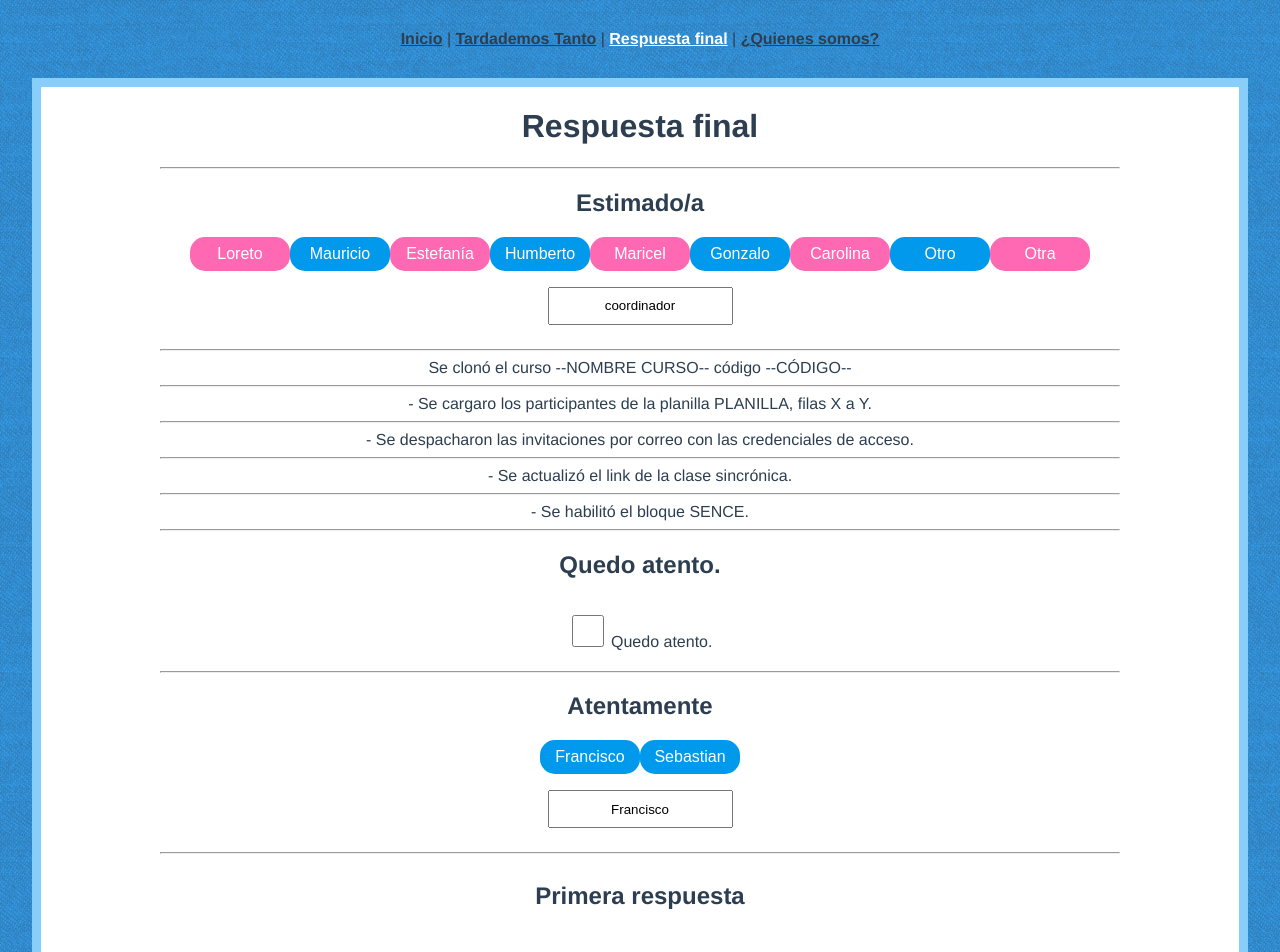
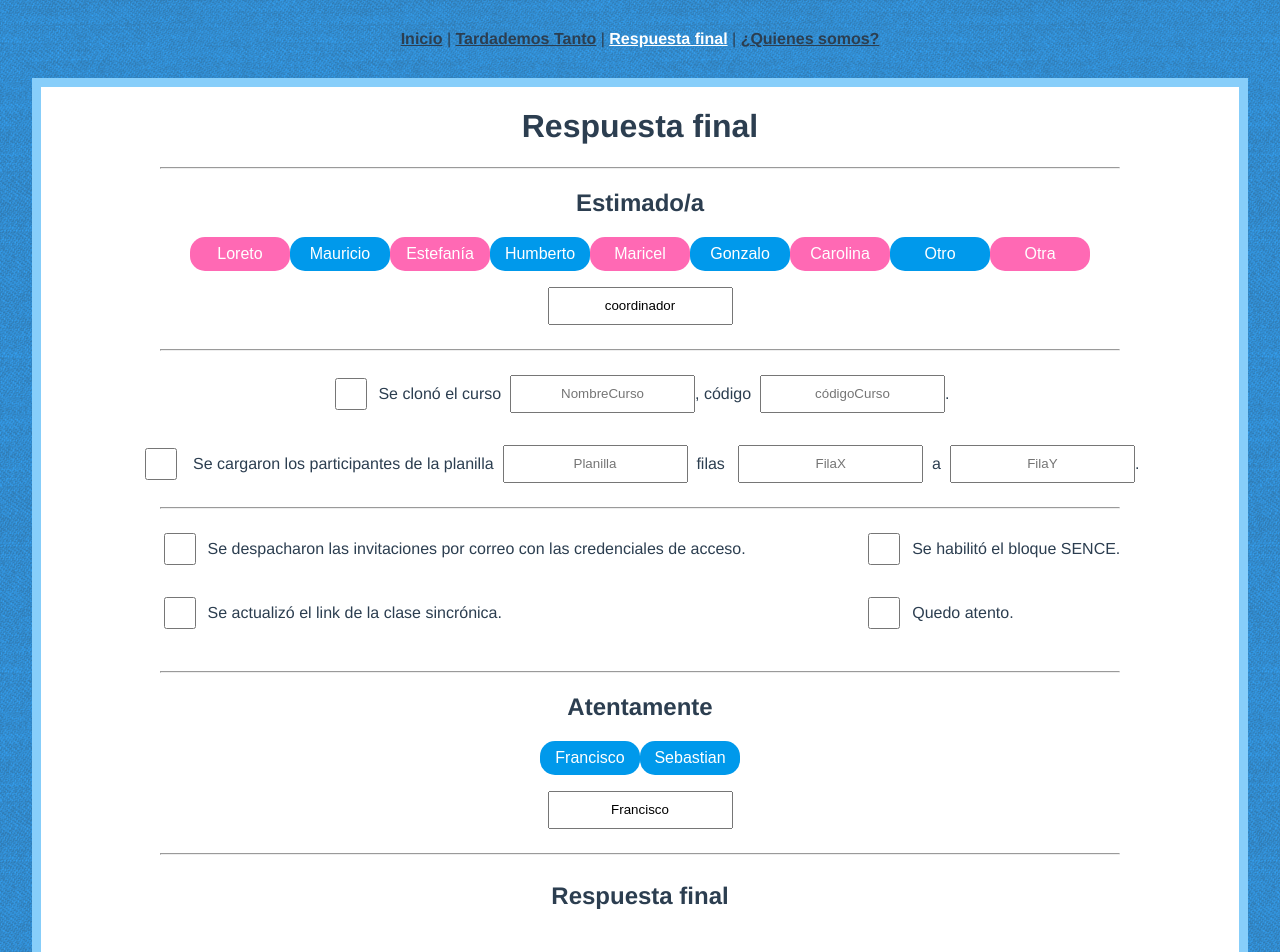
Before and after one commit to Marfullsen/respondedor-de-coordinadores, a Vue app: page /respuesta_final in a window 1280 px wide. Shown: the top 952 px of the page. Built offline with nearby package versions, Linux system fonts and the light colour scheme.

Commit message:
Feature: Checkboxs funcionales para respuesta final, botón siguiente agregado, EasterEggs scrollToBottom, limpiar agregados.

```diff
--- a/src/App.vue
+++ b/src/App.vue
@@ -54,7 +54,7 @@ body {
   font-weight: normal;
   font-style: normal;
 }
-.icon-docs, .icon-earphones-alt, .icon-social-github {
+.icon-docs, .icon-earphones-alt, .icon-social-github, .icon-arrow-right-circle {
   font-family: 'simple-line-icons';
   font-style: normal;
   font-weight: normal;
@@ -75,6 +75,10 @@ body {
 .icon-docs:before {
   content: "\e040";
 }
+.icon-arrow-right-circle:before {
+  color: #0099eb;
+  content: "\e079";
+}
 .icon-social-github:hover {
   color: #F35F19;
   content: "\e60c";
--- a/src/views/RespuestaFinal.vue
+++ b/src/views/RespuestaFinal.vue
@@ -1,9 +1,9 @@
 <template>
   <div>
-    <h1>Respuesta final</h1>
+    <h1 @click="uncheckAll">Respuesta final</h1>
     <hr>
     <article>
-      <h1>Estimado/a</h1>
+      <h1 @click="toggleCheckAll">Estimado/a</h1>
       <div>
         <button v-for="(value, key, index) in coordinadores" v-bind:key="index" :class="value"
         @click="this.seleccionar($event)">{{ key }}</button>
@@ -12,36 +12,60 @@
     </article>
     <hr>
     <article>
-      Se clonó el curso --NOMBRE CURSO-- código --CÓDIGO--
+      <div style="display: flex;justify-content: center;align-items: center; flex-wrap: wrap;">
+        <input id="chboxCursoCodigo" v-model="chboxCursoCodigo"
+          type="checkbox" style="width: 32px;">
+        <label for="chboxCursoCodigo">&nbsp;&nbsp;Se clonó el curso&nbsp;&nbsp;</label>
+        <input v-model="nombreCurso"
+          @contextmenu.prevent="nombreCurso = leerPortapapeles()"
+          type="text" placeholder="NombreCurso">
+        <label for="chboxCursoCodigo">, código&nbsp;&nbsp;</label>
+        <input v-model="codigoCurso" type="text" placeholder="códigoCurso">
+        <label for="chboxCursoCodigo">.</label>
+      </div>
+      <div style="display: flex;justify-content: center;align-items: center; flex-wrap: wrap;">
+        <input id="chboxPlanillaFila" v-model="chboxPlanillaFila"
+          type="checkbox" style="width: 32px;">
+        <label for="chboxPlanillaFila">&nbsp;&nbsp;
+          Se cargaron los participantes de la planilla&nbsp;&nbsp;
+        </label>
+        <input v-model="planilla" type="text" placeholder="Planilla">
+        <label for="chboxPlanillaFila">&nbsp;&nbsp;filas &nbsp;&nbsp;</label>
+        <input v-model="filaX" type="text" placeholder="FilaX">
+        <label for="chboxPlanillaFila">&nbsp;&nbsp;a&nbsp;&nbsp;</label>
+        <input v-model="filaY" type="text" placeholder="FilaY">
+        <label for="chboxPlanillaFila">.</label>
+      </div>
     </article>
     <hr>
     <article>
-      - Se cargaro los participantes de la planilla PLANILLA, filas X a Y.
-    </article>
-    <hr>
-    <article>
-      - Se despacharon las invitaciones por correo con las credenciales de acceso.
-    </article>
-    <hr>
-    <article>
-      - Se actualizó el link de la clase sincrónica.
-    </article>
-    <hr>
-    <article>
-      - Se habilitó el bloque SENCE.
-    </article>
-    <hr>
-    <article>
-      <h1>Quedo atento.</h1>
-      <label>
-        <input style="width: 32px;"
-        type="checkbox" value="Quedo atento."
-      > Quedo atento.</label>
+      <div style="display: flex; justify-content: space-evenly; flex-wrap: wrap;">
+        <div style="display: flex; flex-direction: column; align-items: baseline;">
+          <label style="display: flex;justify-content: center;align-items: center;">
+            <input v-model="chboxDespachoInvitaciones" type="checkbox" style="width: 32px;">
+            &nbsp;&nbsp;Se despacharon las invitaciones por correo con las credenciales de acceso.
+          </label>
+          <label style="display: flex;justify-content: center;align-items: center;">
+            <input v-model="chboxClaseSincronica" type="checkbox" style="width: 32px;">
+            &nbsp;&nbsp;Se actualizó el link de la clase sincrónica.
+          </label>
+        </div>
+        <div style="display: flex; flex-direction: column; align-items: baseline;">
+          <label style="display: flex;justify-content: center;align-items: center;">
+            <input v-model="chboxBloqueSence" type="checkbox" style="width: 32px;">
+            &nbsp;&nbsp;Se habilitó el bloque SENCE.
+          </label>
+          <label style="display: flex;justify-content: center;align-items: center;">
+            <input v-model="chboxQuedoAtento" style="width: 32px;"
+            type="checkbox" value="Quedo atento."
+          >&nbsp;&nbsp;Quedo atento.</label>
+        </div>
+      </div>
       <br>
     </article>
     <hr>
     <article>
-      <h1>Atentamente</h1>
+      <h1 @click="bottomScrolling">Atentamente</h1>
       <div>
         <button @click="this.seleccionar($event, 'Agente')" class="btnAgente">Francisco</button>
         <button @click="this.seleccionar($event, 'Agente')" class="btnAgente">Sebastian</button>
@@ -50,7 +74,7 @@
     </article>
     <hr>
     <article style="display: flex; align-items: center; flex-direction: column;">
-      <h1>Primera respuesta</h1>
+      <h1 @click="bottomScrolling">Respuesta final</h1>
       <tooltip :tooltipText="textoDbclickCopiar" :tooltipColor="tooltipColor"
         :class="animacionBorde">
         <div id='textToBeCopied'
@@ -71,8 +95,15 @@
               BlinkMacSystemFont, &quot;Segoe UI&quot;, Roboto, &quot;Helvetica Neue&quot;,
               Arial, sans-serif; font-size: 16.6667px; text-align: initial;"
               dir="ltr">{{mensaje.estimado}}&ZeroWidthSpace;<br><br><br>
-              {{mensaje.recibimos}}{{mensaje.vinculada}}{{mensaje.trabajaremos}}<br><br><br>
-              {{mensaje.atte}}<br>{{mensaje.agente}}
+              <span v-if="chboxCursoCodigo">{{mensaje.clonacion}}<br><br></span>
+              <span v-if="chboxPlanillaFila">{{mensaje.planillaFilas}}<br><br></span>
+              <span v-if="chboxDespachoInvitaciones">{{mensaje.despachoInvitaciones}}<br><br></span>
+              <span v-if="chboxClaseSincronica">{{mensaje.linkClase}}<br><br></span>
+              <span v-if="chboxBloqueSence">{{mensaje.bloqueSence}}<br><br></span>
+              <br>
+              <span v-if="chboxQuedoAtento">{{mensaje.quedoAtento}}<br></span>
+              {{mensaje.atte}}<br>
+              {{mensaje.agente}}
               <br><br><br></span>
             </p>
           </span>
@@ -109,6 +140,18 @@ export default {
   },
   data() {
     return {
+      portapapeles: '',
+      nombreCurso: '',
+      codigoCurso: '',
+      planilla: '',
+      filaX: '',
+      filaY: '',
+      chboxCursoCodigo: false,
+      chboxPlanillaFila: false,
+      chboxDespachoInvitaciones: false,
+      chboxBloqueSence: false,
+      chboxClaseSincronica: false,
+      chboxQuedoAtento: false,
       animacionInputPedido: '',
       animacionBorde: '',
       mensajeEditable: false,
@@ -151,6 +194,30 @@ export default {
     };
   },
   methods: {
+    toggleCheckAll() {
+      this.chboxCursoCodigo = !this.chboxCursoCodigo;
+      this.chboxPlanillaFila = !this.chboxPlanillaFila;
+      this.chboxDespachoInvitaciones = !this.chboxDespachoInvitaciones;
+      this.chboxBloqueSence = !this.chboxBloqueSence;
+      this.chboxClaseSincronica = !this.chboxClaseSincronica;
+      this.chboxQuedoAtento = !this.chboxQuedoAtento;
+    },
+    uncheckAll() {
+      this.chboxCursoCodigo = false;
+      this.chboxPlanillaFila = false;
+      this.chboxDespachoInvitaciones = false;
+      this.chboxBloqueSence = false;
+      this.chboxClaseSincronica = false;
+      this.chboxQuedoAtento = false;
+      this.nombreCurso = '';
+      this.codigoCurso = '';
+      this.planilla = '';
+      this.filaX = '';
+      this.filaY = '';
+    },
+    bottomScrolling() {
+      window.scrollTo(0, document.body.scrollHeight);
+    },
     DbclickOnMensaje(containerid) {
       this.textoDbclickCopiar = '¡Copiado!';
       this.tooltipColor = 'verde';
@@ -161,37 +228,24 @@ export default {
       this.tooltipColor = '';
       this.textoBtnCopiar = '';
     },
-    leerPortapapeles() {
-      const self = this;
+    async leerPortapapeles() {
+      let text;
       if (navigator.clipboard !== undefined) {
-        navigator.clipboard.readText()
-          .then((clipboardText) => {
-            const indexAnyTriada = clipboardText.search(/\b[0-9]{3}\b/);
-            if (indexAnyTriada !== -1) {
-              this.inputNumPedido = clipboardText.substring(indexAnyTriada, indexAnyTriada + 3);
-              self.animacionInputPedido = 'success';
-              setTimeout(() => {
-                self.animacionInputPedido = '';
-              }, 1000);
-            } else {
-              this.inputNumPedido = '';
-              self.animacionInputPedido = 'danger';
-              setTimeout(() => {
-                self.animacionInputPedido = '';
-              }, 1000);
-            }
-          })
-          .catch(() => {
-            this.inputNumPedido = '';
-          });
+        console.log('Leyendo portapaleles...');
+        text = Promise.resolve(navigator.clipboard.readText()
+          .then((clipboardText) => clipboardText)
+          .catch(() => 'Error'));
       } else {
         alert('Acceso al portapapeles no soportado.');
       }
+      alert(text);
+      return text;
     },
     seleccionar(e, rol) {
       /* Se selecciona el coordinador y/o el agente */
       if (rol === 'Agente') {
         this.agenteSeleccionado = e.target.innerHTML;
+        window.scrollTo(0, document.body.scrollHeight);
       } else {
         this.coordinadorSeleccionado = e.target.innerHTML;
         if (e.target.innerHTML === 'Otro' || e.target.innerHTML === 'Otra') {
@@ -218,6 +272,7 @@ export default {
         window.getSelection().addRange(range);
       }
       document.execCommand('copy');
+      window.scrollTo(0, document.body.scrollHeight);
       self.animacionBorde = 'fadeIn';
       setTimeout(() => {
         self.animacionBorde = '';
@@ -226,10 +281,13 @@ export default {
     first_message() {
       this.mensaje.genero = this.coordinadores[this.coordinadorSeleccionado] || this.genero;
       this.mensaje.estimado = `Estimad${this.mensaje.genero} ${this.coordinadorSeleccionado}`;
-      this.mensaje.recibimos = 'Hemos recibido su solicitud';
-      this.mensaje.vinculada = this.inputNumPedido ? ` vinculada al pedido N°${this.inputNumPedido}` : '';
-      this.mensaje.trabajaremos = `, trabajaremos en la carga y tendrá un tiempo estimado de ${this.inputMinutos} minutos.`;
-      this.mensaje.atte = 'Atentamente';
+      this.mensaje.clonacion = this.chboxCursoCodigo ? `■ Se clonó el curso "${this.nombreCurso}", código ${this.codigoCurso}.` : '';
+      this.mensaje.planillaFilas = this.chboxPlanillaFila ? `■ Se realizó la carga de los participantes de la planilla ${this.planilla}, filas ${this.filaX} a ${this.filaY}.` : '';
+      this.mensaje.despachoInvitaciones = this.chboxDespachoInvitaciones ? '■ Se despacharon las invitaciones por correo con las credenciales de acceso.' : '';
+      this.mensaje.linkClase = this.chboxClaseSincronica ? '■ Se actualizó el link de la clase sincrónica.' : '';
+      this.mensaje.bloqueSence = this.chboxBloqueSence ? '■ Se habilitó el bloque SENCE' : '';
+      this.mensaje.quedoAtento = this.chboxQuedoAtento ? 'Quedo atento' : '';
+      this.mensaje.atte = 'Atentamente,';
       this.mensaje.agente = `${this.agenteSeleccionado}, soporte TIPU`;
     },
   },
--- a/src/views/TardaremosTanto.vue
+++ b/src/views/TardaremosTanto.vue
@@ -27,7 +27,7 @@
     </article>
     <hr>
     <article>
-      <h1>Atentamente</h1>
+      <h1 @click="bottomScrolling">Atentamente</h1>
       <div>
         <button @click="this.seleccionar($event, 'Agente')" class="btnAgente">Francisco</button>
         <button @click="this.seleccionar($event, 'Agente')" class="btnAgente">Sebastian</button>
@@ -36,7 +36,7 @@
     </article>
     <hr>
     <article style="display: flex; align-items: center; flex-direction: column;">
-      <h1>Primera respuesta</h1>
+      <h1 @click="bottomScrolling" >Primera respuesta</h1>
       <tooltip :tooltipText="textoDbclickCopiar" :tooltipColor="tooltipColor"
         :class="animacionBorde">
         <div id='textToBeCopied'
@@ -81,6 +81,13 @@
           <span class="icon-docs"></span> Copiar
         </button>
       </tooltip>
+    </article>
+    <article style="display: flex; min-height: 70px;">
+      <div style="width: 20%;"></div>
+      <div style="width: 20%;"></div>
+      <div style="width: 20%;"></div>
+      <div style="width: 20%;"><span class="icon-arrow-right-circle"></span></div>
+      <div style="width: 20%;"></div>
     </article>
   </div>
 </template>
@@ -137,6 +144,9 @@ export default {
     };
   },
   methods: {
+    bottomScrolling() {
+      window.scrollTo(0, document.body.scrollHeight);
+    },
     DbclickOnMensaje(containerid) {
       this.textoDbclickCopiar = '¡Copiado!';
       this.tooltipColor = 'verde';
@@ -178,6 +188,7 @@ export default {
       /* Se selecciona el coordinador y/o el agente */
       if (rol === 'Agente') {
         this.agenteSeleccionado = e.target.innerHTML;
+        this.bottomScrolling();
       } else {
         this.coordinadorSeleccionado = e.target.innerHTML;
         if (e.target.innerHTML === 'Otro' || e.target.innerHTML === 'Otra') {
@@ -204,6 +215,7 @@ export default {
         window.getSelection().addRange(range);
       }
       document.execCommand('copy');
+      this.bottomScrolling();
       self.animacionBorde = 'fadeIn';
       setTimeout(() => {
         self.animacionBorde = '';
```
